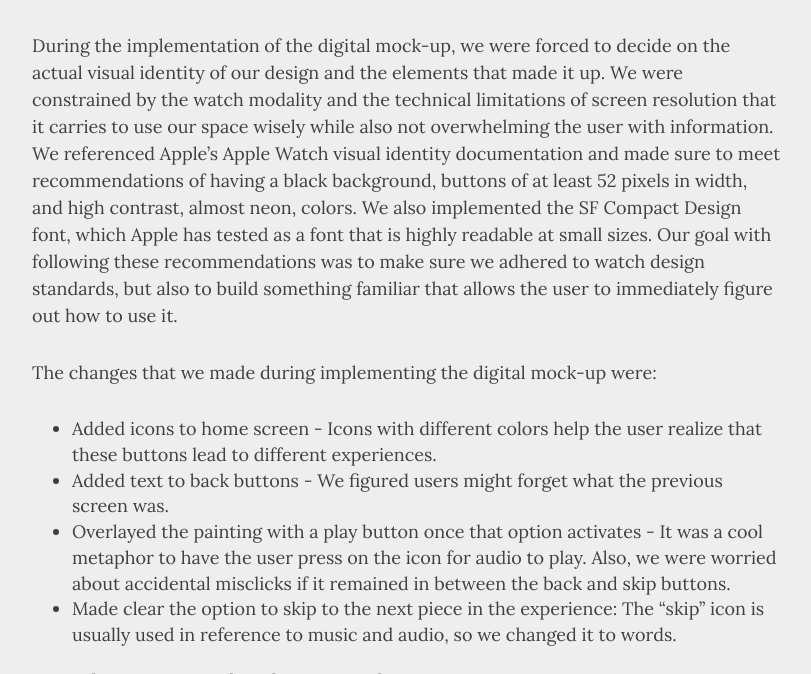
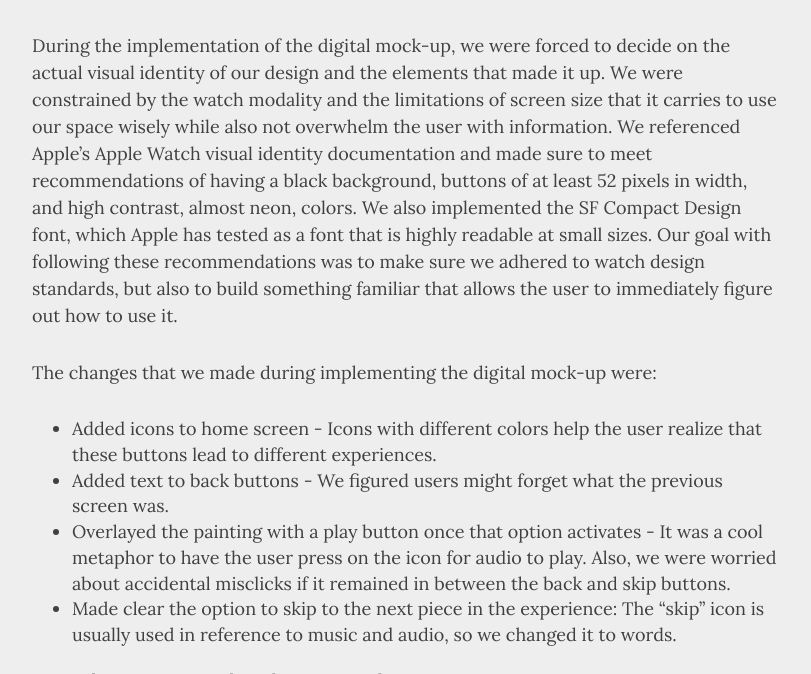
Before and after one commit to krtejeda/PersonalCuraTour, a Jekyll site: the page built from Digital-Mockup.md, in a window 1280 px wide and 900 px high, scrolled down 614 px, cut to the strip 226-900 px from the top of the window. Shown: the whole strip, without its empty margins (233-1044 px from the left). Built offline with Jekyll 4.4.1, drawn with Linux system fonts in a browser that asks for light colours; nearby versions of some CDN libraries; our own code applies the rules of GitHub Pages for plain Markdown files.

Commit message:
Update Digital-Mockup.md

```diff
--- a/Digital-Mockup.md
+++ b/Digital-Mockup.md
@@ -7,7 +7,7 @@ Title: Digital Mockup
 
 <iframe width="262" height="518" src="//invis.io/QGP1N1DDN5A" frameborder="0" allowfullscreen></iframe>
 
-During the implementation of the digital mock-up, we were forced to decide on the actual visual identity of our design and the elements that made it up. We were constrained by the watch modality and the technical limitations of screen resolution that it carries to use our space wisely while also not overwhelming the user with information. We referenced Apple’s Apple Watch visual identity documentation and made sure to meet recommendations of having a black background, buttons of at least 52 pixels in width, and high contrast, almost neon, colors. We also implemented the SF Compact Design font, which Apple has tested as a font that is highly readable at small sizes. Our goal with following these recommendations was to make sure we adhered to watch design standards, but also to build something familiar that allows the user to immediately figure out how to use it.
+During the implementation of the digital mock-up, we were forced to decide on the actual visual identity of our design and the elements that made it up. We were constrained by the watch modality and the limitations of screen size that it carries to use our space wisely while also not overwhelm the user with information. We referenced Apple’s Apple Watch visual identity documentation and made sure to meet recommendations of having a black background, buttons of at least 52 pixels in width, and high contrast, almost neon, colors. We also implemented the SF Compact Design font, which Apple has tested as a font that is highly readable at small sizes. Our goal with following these recommendations was to make sure we adhered to watch design standards, but also to build something familiar that allows the user to immediately figure out how to use it.
 
 The changes that we made during implementing the digital mock-up were:
 - Added icons to home screen - Icons with different colors help the user realize that these buttons lead to different experiences.
```
